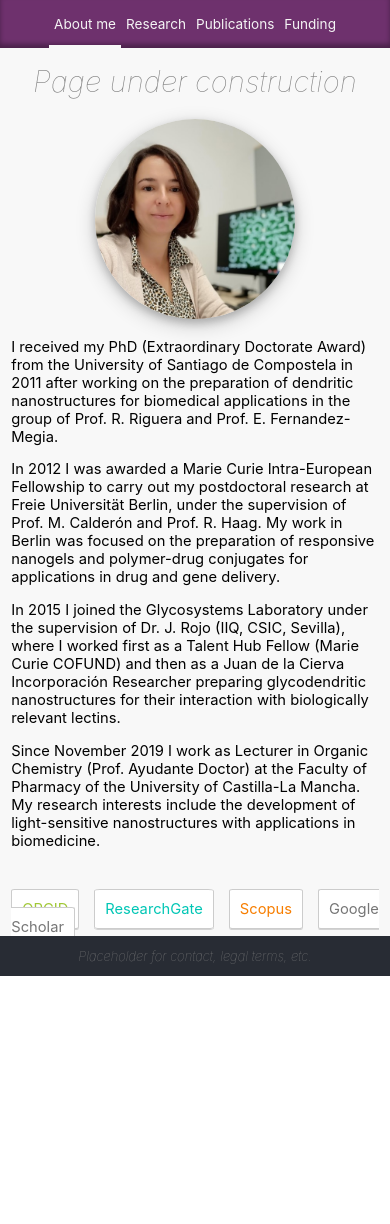
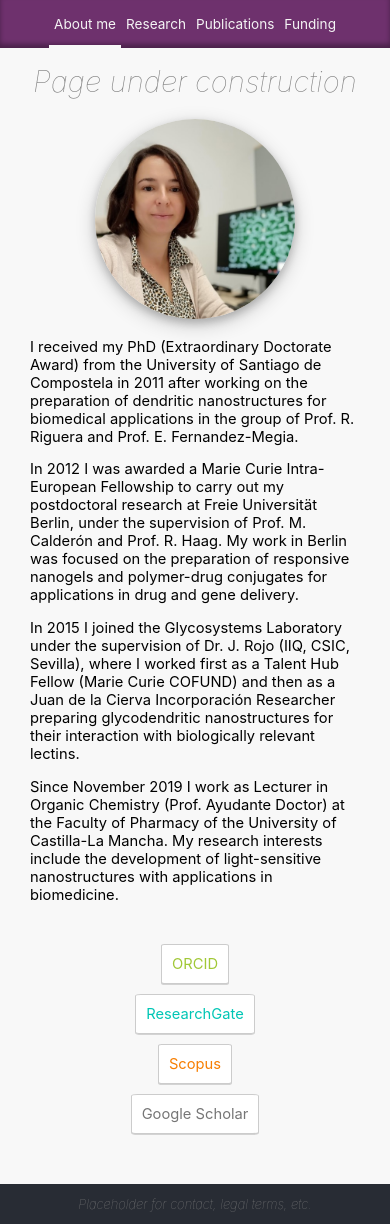
Before and after one commit to rsherves/ana-site, a React (Create React App) app: page / in a window 390 px wide. Before the commit the page ends 976 px from the top, so only its background shows below. Built offline with nearby package versions, Linux system fonts and the light colour scheme.

Commit message:
Create components AcademicLink

```diff
--- a/src/App.css
+++ b/src/App.css
@@ -13,9 +13,6 @@
 }
 .flex-container.row-wrap {
   flex-flow: row wrap;
-}
-.flex-container.row-nowrap {
-  flex-flow: row nowrap;
 }
 .flex-container.row-nowrap {
   flex-flow: row nowrap;
--- a/src/PageBody/About.css
+++ b/src/PageBody/About.css
@@ -1,4 +1,4 @@
-.About .flex-container {
+.About .about-container {
   justify-content: center;
 }
 
@@ -22,7 +22,7 @@
 }
 
 @media (max-width: 800px) {
-  .About .flex-container {
+  .About .about-container {
      flex-direction: column;
      align-items: center;
   }
@@ -35,30 +35,19 @@
 }
 
 .About .academic-links-wrapper {
-  margin-top: 50px;
+  margin: 40px 0;
 }
-.About .button-link {
-  margin-right: 15px;
-  padding: 10px;
-  border: 1px solid #ccc;
-  border-radius: 5%;
-  background-color: #fff;
-  box-shadow: 0 1px 0 0 rgb(0 0 0 / 15%);
+
+.About .AcademicLink:not(:first-child) {
+  margin-left: 15px;
 }
-.About .button-link:hover {
-  cursor: pointer;
-  background-color: #f0f0f0;
-  box-shadow: none;
+
+@media (max-width: 550px) {
+  .About .academic-links-wrapper .flex-container {
+    flex-direction: column;
+    align-items: center;
+  }
+  .About .academic-links-wrapper .AcademicLink {
+    margin: 0 0 10px 0;
+  }
 }
-.About .button-link.orcid {
-  color: #a1c837
-}
-.About .button-link.research-gate {
-  color: #00c6b5;
-}
-.About .button-link.scorpus {
-  color: #f77e00;
-}
-.About .button-link.google-scholar {
-  color: #767676;
-}
--- a/src/PageBody/About.js
+++ b/src/PageBody/About.js
@@ -1,11 +1,12 @@
+import AcademicLink from './util/AcademicLink';
+import anaOffice from '../img/ana-office.jpg';
 import './About.css';
-import anaOffice from '../img/ana-office.jpg';
 
 function About() {
   const imgCreditUrl = "https://www.freepik.com/vectors/female-scientist";
   return (
     <div className="About">
-      <div className="flex-container">
+      <div className="flex-container about-container">
         <div className="flex-item-img">
           <img src={anaOffice} className="ana-office" alt="Photo in the office" />
         </div>
@@ -14,11 +15,30 @@ function About() {
           <p>In 2012 I was awarded a Marie Curie Intra-European Fellowship to carry out my postdoctoral research at Freie Universität Berlin, under the supervision of Prof. M. Calderón and Prof. R. Haag. My work in Berlin was focused on the preparation of responsive nanogels and polymer-drug conjugates for applications in drug and gene delivery.</p>
           <p>In 2015 I joined the Glycosystems Laboratory under the supervision of Dr. J. Rojo (IIQ, CSIC, Sevilla), where I worked first as a Talent Hub Fellow (Marie Curie COFUND) and then as a Juan de la Cierva Incorporación Researcher preparing glycodendritic nanostructures for their interaction with biologically relevant lectins.</p>
           <p>Since November 2019 I work as Lecturer in Organic Chemistry (Prof. Ayudante Doctor) at the Faculty of Pharmacy of the University of Castilla-La Mancha. My research interests include the development of light-sensitive nanostructures with applications in biomedicine.</p>
-          <div className="academic-links-wrapper no-user-select">
-            <span className="button-link orcid">ORCID</span>
-            <span className="button-link research-gate">ResearchGate</span>
-            <span className="button-link scorpus">Scopus</span>
-            <span className="button-link google-scholar">Google Scholar</span>
+
+          <div className="academic-links-wrapper">
+            <div className="flex-container row-wrap">
+              <AcademicLink
+                className="orcid"
+                text="ORCID"
+                link="https://orcid.org/0000-0003-0111-9057"
+              />
+              <AcademicLink
+                className="research-gate"
+                text="ResearchGate"
+                link="https://www.researchgate.net/profile/Ana-Sousa-Herves"
+              />
+              <AcademicLink
+                className="scorpus"
+                text="Scopus"
+                link="https://www.scopus.com/authid/detail.uri?authorId=24448692900"
+              />
+              <AcademicLink
+                className="google-scholar"
+                text="Google Scholar"
+                link="https://scholar.google.com/citations?user=unPmtLMAAAAJ&hl=en&oi=ao"
+              />
+            </div>
           </div>
         </div>
       </div>
--- /dev/null
+++ b/src/PageBody/util/AcademicLink/index.css
@@ -0,0 +1,30 @@
+.AcademicLink {
+  padding: 10px;
+  width: max-content;
+  border: 1px solid #ccc;
+  border-radius: 5%;
+  background-color: #fff;
+  box-shadow: 0 1px 0 0 rgb(0 0 0 / 15%);
+}
+.AcademicLink:hover {
+  cursor: pointer;
+  background-color: #f0f0f0;
+  box-shadow: none;
+}
+
+.AcademicLink a {
+  text-decoration: none;
+}
+
+.AcademicLink .orcid {
+  color: #a1c837
+}
+.AcademicLink .research-gate {
+  color: #00c6b5;
+}
+.AcademicLink .scorpus {
+  color: #f77e00;
+}
+.AcademicLink .google-scholar {
+  color: #767676;
+}
--- /dev/null
+++ b/src/PageBody/util/AcademicLink/index.js
@@ -0,0 +1,17 @@
+import './index.css';
+
+function AcademicLink(props) {
+  return (
+    <div className="AcademicLink no-user-select">
+      <a
+        href={props.link}
+        target="_blank"
+        rel="noopener noreferrer"
+      >
+        <span className={props.className}>{props.text}</span>
+      </a>
+    </div>
+  );
+}
+
+export default AcademicLink;
```
